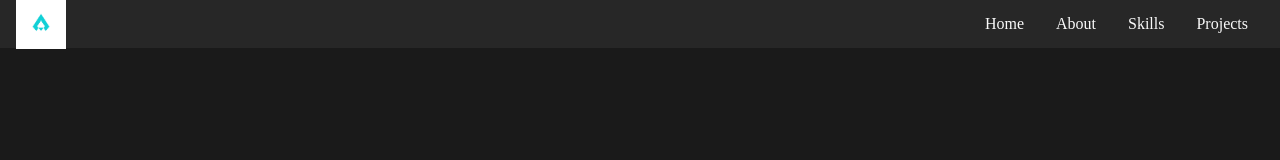
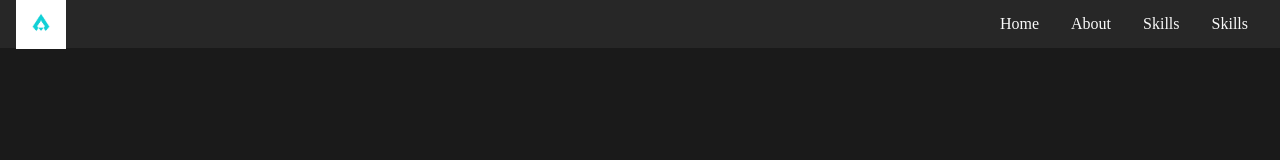
Before and after one commit to Bifdus/porfoliosite, a React (Create React App) app: page / in a window 1280 px wide. Shown: the top 160 px of the page. Built offline with nearby package versions, Linux system fonts and the light colour scheme.

Commit message:
Main Menu items changed to components
added ternary for styling as there is different styling for the two types of NavItem

```diff
--- a/src/components/NavItem.jsx
+++ b/src/components/NavItem.jsx
@@ -1,10 +1,8 @@
-import React from 'react';
 import { Link } from 'react-scroll';
 
 const NavItem = (props) => {
   return (
-    <div>
-      <li className='py-6 text-4xl'>
+    <li className={props.isStyle ? 'py-6 text-4xl' : ''}>
       <Link
         onClick={props.handleClick}
         to={props.name}
@@ -14,7 +12,6 @@ const NavItem = (props) => {
         {props.text}
       </Link>
     </li>
-    </div>
   );
 };
 
--- a/src/components/Navbar.jsx
+++ b/src/components/Navbar.jsx
@@ -1,7 +1,6 @@
 import React, { useState } from 'react';
 import { FaBars, FaTimes } from 'react-icons/fa';
 import Logo from '../assets/Denim Hodgson.png';
-import { Link } from 'react-scroll';
 import NavItem from './NavItem';
 
 const Navbar = () => {
@@ -17,26 +16,10 @@ const Navbar = () => {
 
         {/* menu */}
         <ul className='hidden md:flex'>
-          <li>
-            <Link to='hero' smooth={true} duration={500}>
-              Home
-            </Link>
-          </li>
-          <li>
-            <Link to='about' smooth={true} duration={500}>
-              About
-            </Link>
-          </li>
-          <li>
-            <Link to='skills' smooth={true} duration={500}>
-              Skills
-            </Link>
-          </li>
-          <li>
-            <Link to='projects' smooth={true} duration={500}>
-              Projects
-            </Link>
-          </li>
+          <NavItem name='hero' text='Home' isStyle={false} />
+          <NavItem name='about' text='About' isStyle={false} />
+          <NavItem name='skills' text='Skills' isStyle={false} />
+          <NavItem name='projects' text='Skills' isStyle={false} />
         </ul>
 
         {/* hamburger */}
```
Lines whose indentation alone changed are shown as unchanged.
